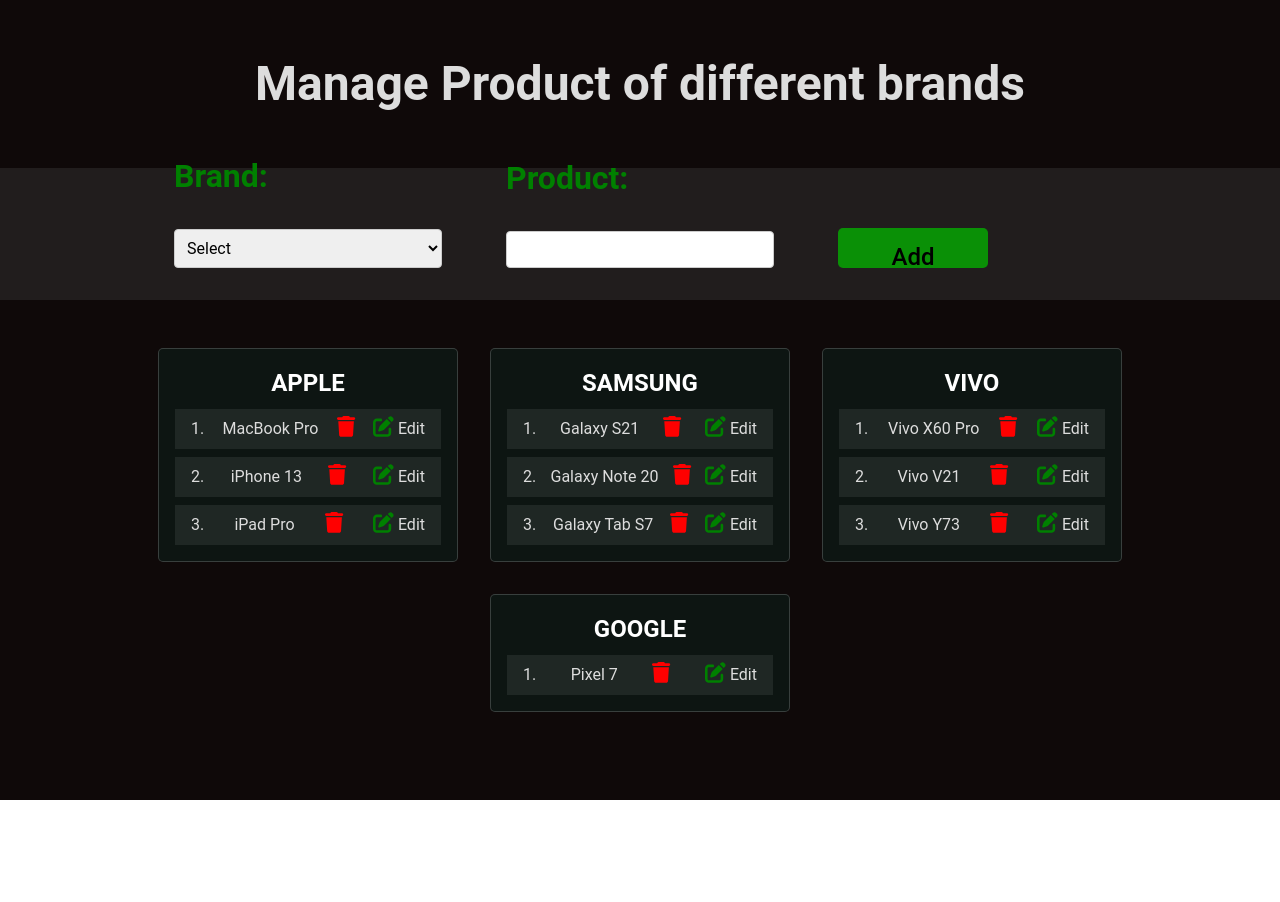
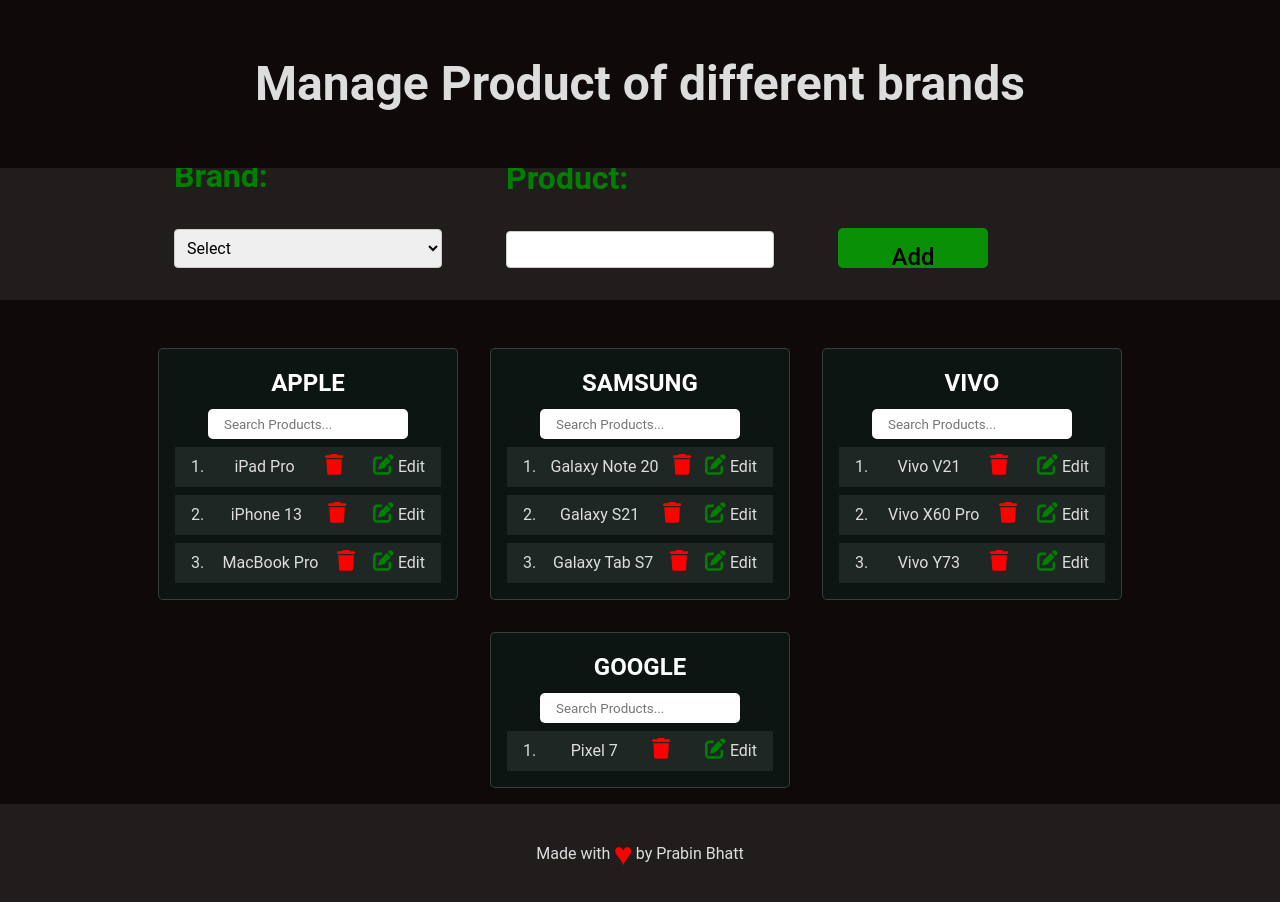
Before and after one commit to UIBoxx/productManager, a React (Vite) app: page / in a window 1280 px wide. Before the commit the page ends 800 px from the top, so only its background shows below. Built offline with nearby package versions, Linux system fonts and the light colour scheme.

Commit message:
first commit

```diff
--- a/src/App.css
+++ b/src/App.css
@@ -16,11 +16,11 @@
     color: var(--Color-primary);
     min-height: 100vh;
     width: 100vw;
-    overflow-x: hidden;
     display: flex;
     align-items: center;
     justify-content: start;
     flex-direction: column;
+    overflow-x: hidden;
 }
 
 .title{
@@ -32,3 +32,32 @@
     /* border: 1px solid red; */
 
 }
+::-webkit-scrollbar {
+    height: 0px;
+    width: 10px;
+  }
+
+  ::-webkit-scrollbar-thumb {
+    background-color: #7a7777;
+    border-radius: 10px;
+
+  }
+
+  ::-webkit-scrollbar-corner {
+    background-color: var(--primary-color);
+  }
+
+  .footer{
+    height: 100px;
+    width: 100%;
+    display: flex;
+    align-items: center;
+    justify-content: center;
+    background-color: #53525145;
+  }
+
+  .footer span{
+    color: red;
+    font-size: 2rem;
+    margin: 0 .2rem;
+  }
--- a/src/App.tsx
+++ b/src/App.tsx
@@ -3,38 +3,43 @@
 import ProductForm from './components/productForm/productForm';
 import ProductTable from './components/productTable/productTable';
 import brandsData from './components/data/database.json'; // Assuming you have initial data in the database.json
+import EditModal from './components/editModel/editmodel';
 
 interface Product {
   id: number;
   name: string;
-  brand : string;
+  brand: string;
 }
+
 function App() {
   const [productData, setProductData] = useState(brandsData);
 
+  const [isEditModalOpen, setIsEditModalOpen] = useState(false);
+  const [selectedProduct, setSelectedProduct] = useState<Product | null>(null);
 
-  const handleAddProduct = (brandName: string, productName: string): void => {
+  function handleAddProduct(brandName: string, productName: string) {
     const brand = productData.brands.find((brand) => brand.name === brandName);
-
-
+    console.log(brand);
 
     if (brand) {
       // Create a new product object
       const newProduct: Product = {
-        id: brand.products.length+1,
+        id: brand.products[brand.products.length - 1].id + 1,
         name: productName,
         brand: brandName,
       };
 
       // Find the brand and update its products array with the new product
       const updatedBrands = productData.brands.map((existingBrand) =>
-        existingBrand.name === brandName ? { ...existingBrand, products: [...existingBrand.products, newProduct] } : existingBrand
+        existingBrand.name === brandName
+          ? { ...existingBrand, products: [...existingBrand.products, newProduct] }
+          : existingBrand
       );
 
       // Update the state with the new data
       setProductData({ ...productData, brands: updatedBrands });
     }
-  };
+  }
 
   const handleDeleteProduct = (brandName: string, productId: number): void => {
     // Find the brand with the specified name
@@ -57,10 +62,43 @@
   };
 
   const handleEditProduct = (brandName: string, productId: number): void => {
-   console.log(`Edited id: ${productId} and brand: ${brandName}`);
+    console.log(`Edited id: ${productId} and brand: ${brandName}`);
+    const brand = productData.brands.find((brand) => brand.name === brandName);
+    if (brand) {
+      const product = brand.products.find((product) => product.id === productId);
+      if (product) {
+        setSelectedProduct({
+          id: product.id,
+          name: product.name,
+          brand: brandName, // Include the 'brand' property here
+        });
+        setIsEditModalOpen(true);
+      }
+    }
   };
 
+  const handleUpdateProduct = (productId: number, updatedProduct: Partial<Product>) => {
+    // Update the product with the specified ID
+    setProductData((prevData) => ({
+      ...prevData,
+      brands: prevData.brands.map((brand) =>
+        brand.name === selectedProduct?.brand
+          ? {
+              ...brand,
+              products: brand.products.map((product) =>
+                product.id === productId ? { ...product, ...updatedProduct } : product
+              ),
+            }
+          : brand
+      ),
+    }));
 
+    setIsEditModalOpen(false);
+  };
+
+  function handleCloseModal(): void {
+    setIsEditModalOpen(false);
+  }
 
   return (
     <div className="app">
@@ -73,6 +111,17 @@
         onDeleteProduct={handleDeleteProduct}
         onEditProduct={handleEditProduct}
       />
+      {isEditModalOpen && selectedProduct && (
+        <EditModal
+          product={selectedProduct}
+          onClose={handleCloseModal}
+          onUpdateProduct={handleUpdateProduct}
+        />
+      )}
+      <div className="footer">
+        Made with <span> &hearts;
+</span> by Prabin Bhatt
+      </div>
     </div>
   );
 }
--- /dev/null
+++ b/src/components/editModel/editmodel.css
@@ -0,0 +1,78 @@
+
+.modal {
+    position: fixed;
+    top: 0;
+    left: 0;
+    width: 100%;
+    height: 100%;
+    background-color: rgba(0, 0, 0, 0.811);
+    display: flex;
+    align-items: center;
+    justify-content: center;
+    gap: 2rem;
+  }
+
+  .modal-content {
+    background-color: #222020;
+    padding: 20px;
+    border-radius: 5px;
+    box-shadow: 0 2px 6px rgba(0, 0, 0, 0.2);
+    width: 300px;
+  }
+
+  .modal-content >h2 {
+    margin: 1rem 0;
+    font-size: 2rem;
+    text-align: center;
+    color: green;
+  }
+
+  .editForm {
+    display: flex;
+    flex-direction: column;
+    gap: 1rem;
+  }
+
+  .form-field{
+    display: flex;
+    flex-direction: column;
+  }
+
+  .editForm label {
+    font-weight: bold;
+    margin-bottom: 5px;
+    color: #fff;
+    font-size: 1rem;
+  }
+
+  .editForm input {
+    padding: 10px;
+    margin-bottom: 15px;
+    border: none;
+    border-radius: 5px;
+    background-color: #fff;
+    color: #595656;
+    outline: 1px solid red;
+  }
+
+  .editForm button {
+    padding: 8px 12px;
+    border: none;
+    border-radius: 5px;
+    cursor: pointer;
+  }
+
+  .editForm button:hover{
+    opacity:.7;
+  }
+
+  .editForm button[type="submit"] {
+    background-color: green;
+    color: #fff;
+    margin-right: 10px;
+  }
+
+  .editForm button[type="button"] {
+    background-color: #ccc;
+    color: #000;
+  }
--- /dev/null
+++ b/src/components/editModel/editmodel.tsx
@@ -0,0 +1,48 @@
+import React, { useState } from 'react';
+import { Product } from '../productTable/productTable';
+import './editmodel.css';
+
+interface EditModalProps {
+  product: Product;
+  onClose: () => void;
+  onUpdateProduct: (productId: number, updatedProduct: Partial<Product>) => void;
+}
+
+const EditModal: React.FC<EditModalProps> = ({ product, onClose, onUpdateProduct }) => {
+  const [updatedName, setUpdatedName] = useState(product.name);
+
+  const handleNameChange = (event: React.ChangeEvent<HTMLInputElement>) => {
+    setUpdatedName(event.target.value);
+  };
+
+  const handleSubmit = (event: React.FormEvent) => {
+    event.preventDefault();
+    onUpdateProduct(product.id, { name: updatedName });
+    onClose();
+  };
+
+  return (
+    <div className="modal">
+      <div className="modal-content">
+        <h2>Edit Product</h2>
+        <form onSubmit={handleSubmit} className='editForm'>
+          <div className='form-field'>
+            <label htmlFor="name">Product Name:</label>
+            <input
+              type="text"
+              id="name"
+              value={updatedName}
+              onChange={handleNameChange}
+            />
+          </div>
+          <div className="edit-buttons">
+          <button type="submit">Update</button>
+          <button type="button" onClick={onClose}>Cancel</button>
+          </div>
+        </form>
+      </div>
+    </div>
+  );
+};
+
+export default EditModal;
--- a/src/components/productForm/productForm.css
+++ b/src/components/productForm/productForm.css
@@ -10,6 +10,7 @@
     gap: 2rem;
     justify-content: center;
     background-color: #53525145;
+    overflow-x: hidden;
 
   }
 
@@ -46,7 +47,6 @@
   .form-field-wrapper select:focus {
     outline: none;
     border-color: var(--Color-secondary);
-    box-shadow: 0 0 5px rgba(0, 102, 204, 0.5);
   }
 
   .form-field-wrapper input[type="text"] {
@@ -61,7 +61,6 @@
   .form-field-wrapper input[type="text"]:focus {
     outline: none;
     border-color: var(--Color-secondary);
-    box-shadow: 0 0 5px rgba(0, 102, 204, 0.5);
   }
 
   .Addbutton {
--- a/src/components/productForm/productForm.tsx
+++ b/src/components/productForm/productForm.tsx
@@ -6,7 +6,8 @@
   handleAddProduct: (brandName: string, productName: string) => void;
 }
 
-const ProductForm: React.FC<ProductFormProps> = ({ handleAddProduct }) => {
+
+function ProductForm({handleAddProduct}: ProductFormProps){
 
   const [formData, setFormData] = useState({
     brand: '',
@@ -15,19 +16,17 @@
 
   const handleBrandChange = (event: React.ChangeEvent<HTMLSelectElement>) => {
     // Handle brand change here if needed
-    const { value } = event.target;
     setFormData((prevFormData) => ({
       ...prevFormData,
-      brand: value
+      brand: event.target.value
     }));
   };
 
   const handleProductChange = (event: React.ChangeEvent<HTMLInputElement>) => {
     // Handle product change here if needed
-    const { value } = event.target;
     setFormData((prevFormData) => ({
       ...prevFormData,
-      product: value
+      product: event.target.value
     }));
   };
 
@@ -70,6 +69,6 @@
       </div>
     </div>
   );
-};
+}
 
 export default ProductForm;
--- a/src/components/productTable/productTable.css
+++ b/src/components/productTable/productTable.css
@@ -9,6 +9,7 @@
     align-items: start;
     justify-content: center;
     flex-wrap: wrap;
+    overflow-x: hidden;
   }
 
   .product-table {
@@ -29,6 +30,14 @@
   .product-brand {
     color: #fff;
     font-weight: bold;
+  }
+
+  .search-Box> input[type="text"]{
+    width: 200px;
+    height: 30px;
+    border: none;
+    padding: 0 1rem;
+    border-radius: 5px;
   }
 
   .product {
--- a/src/components/productTable/productTable.tsx
+++ b/src/components/productTable/productTable.tsx
@@ -1,4 +1,4 @@
-import React from 'react';
+import { useState } from 'react';
 import './ProductTable.css';
 import { FontAwesomeIcon } from '@fortawesome/react-fontawesome';
 import { faPenToSquare, faTrash } from '@fortawesome/free-solid-svg-icons';
@@ -7,7 +7,6 @@
   id: number;
   name: string;
 }
-
 
 export interface Props {
   productData: {
@@ -20,17 +19,48 @@
   onEditProduct: (brandName: string, productId: number) => void;
 }
 
-const ProductTable: React.FC<Props> = ({ productData, onDeleteProduct, onEditProduct }) => {
+function ProductTable({ productData, onDeleteProduct, onEditProduct }: Props){
+  const [searchTerms, setSearchTerms] = useState<string[]>(productData.brands.map(() => ''));
+
+  const handleSearchTermChange = (brandIndex: number, value: string) => {
+    setSearchTerms((prevSearchTerms) => {
+      const newSearchTerms = [...prevSearchTerms];
+      newSearchTerms[brandIndex] = value;
+      return newSearchTerms;
+    });
+  };
+
+  const sortProductsAlphabetically = (products: Product[]) => {
+    return products.slice().sort((a, b) => a.name.localeCompare(b.name));
+  };
+
   return (
     <div className="main-content">
-      {productData.brands.map((brand) => (
+      {productData.brands.map((brand, brandIndex) => {
+        const sortedProducts = sortProductsAlphabetically(brand.products);
+        const filteredProducts = sortedProducts.filter((product) =>
+          product.name.toLowerCase().includes(searchTerms[brandIndex].toLowerCase())
+        );
+
+        return (
           <div key={brand.name} className="product-table">
             <div className="product-brand">
               <h2>{brand.name.toUpperCase()}</h2>
             </div>
-          {brand.products.map((product) => (
+            <div className="search-Box">
+              <input
+                type="text"
+                placeholder="Search Products..."
+                value={searchTerms[brandIndex]}
+                onChange={(e) => handleSearchTermChange(brandIndex, e.target.value)}
+              />
+            </div>
+            {filteredProducts.length === 0 ? (
+              <div className="no-products-message">No products available</div>
+            ) : (
+              filteredProducts.map((product, index) => (
                 <div key={product.id} className="product">
-              <span>{product.id}.</span>
+                  <span>{index + 1}.</span>
                   <span>{product.name}</span>
                   <span onClick={() => onDeleteProduct(brand.name, product.id)}>
                     <i>
@@ -50,11 +80,13 @@
                     Edit
                   </span>
                 </div>
-          ))}
-        </div>
-      ))}
+              ))
+            )}
           </div>
         );
-};
+      })}
+    </div>
+  );
+}
 
 export default ProductTable;
```
Lines whose indentation alone changed are shown as unchanged.
